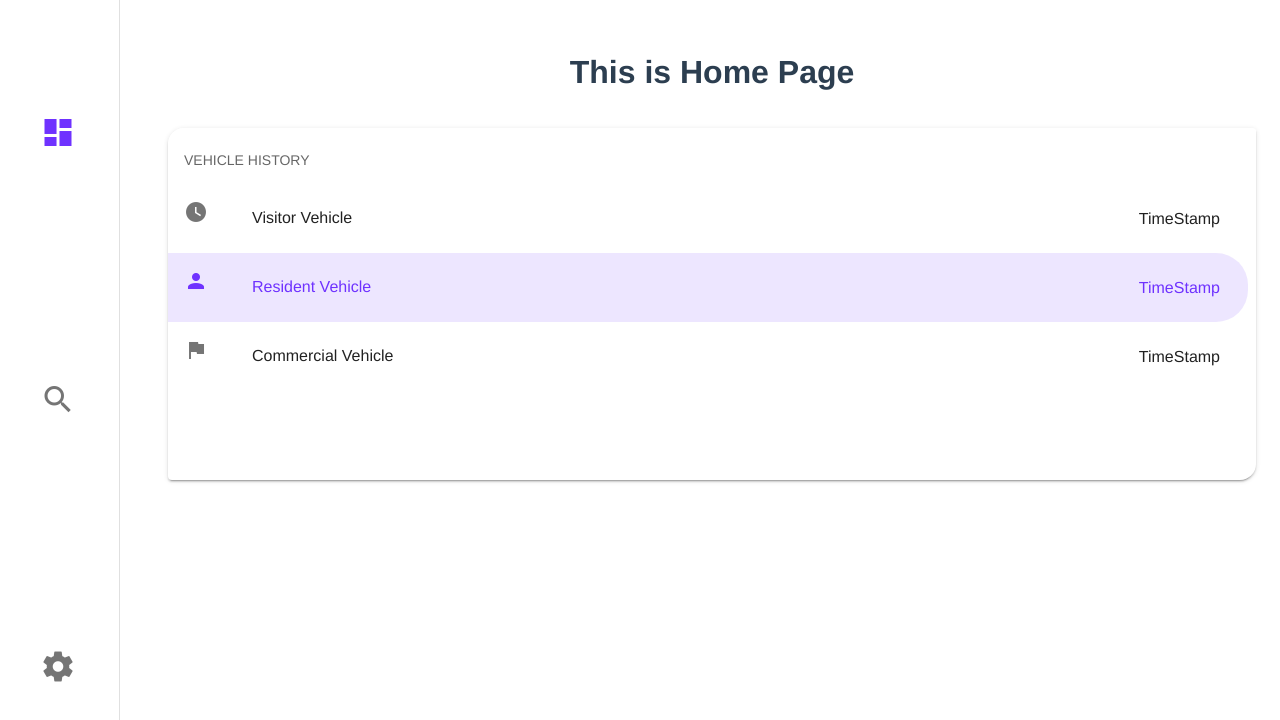
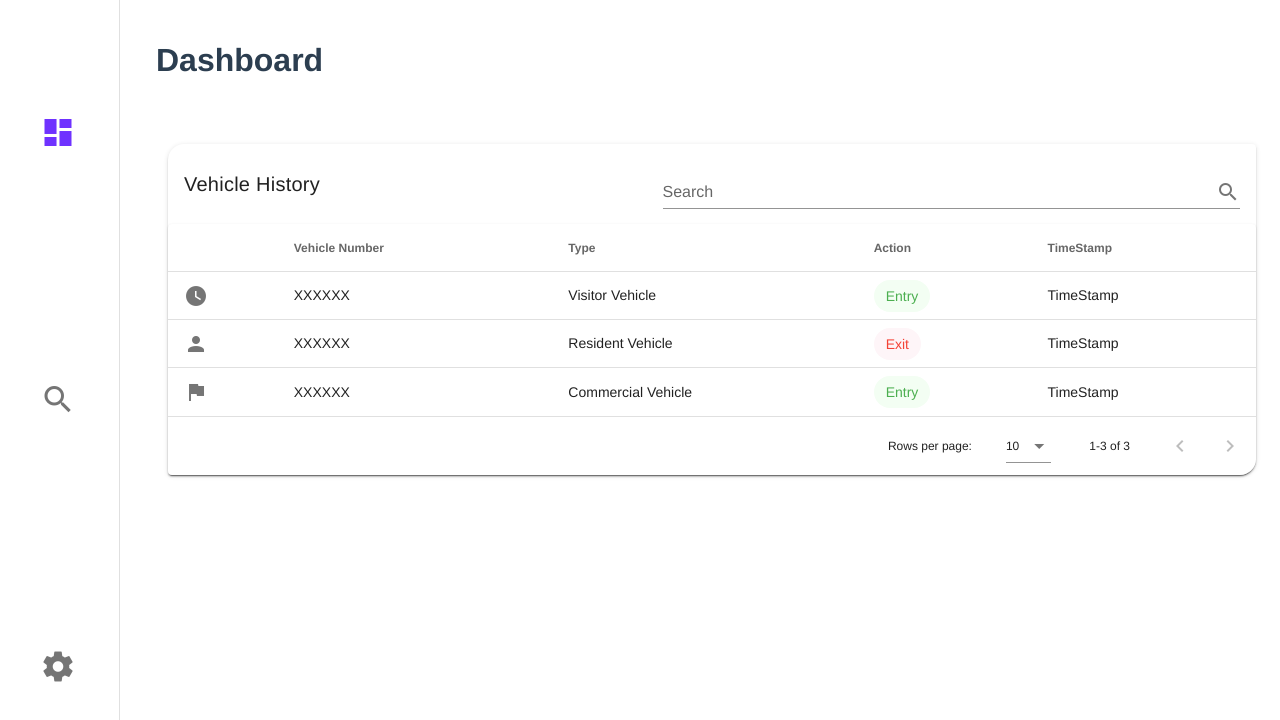
Before and after one commit to kingavatar/venex, a Vue app: page / in a window 1280 px wide. Shown: the top 720 px of the page. Built offline with nearby package versions, Linux system fonts and the light colour scheme.

Commit message:
Adding Tabulat Data plus Serach Field and Tooltips

```diff
--- a/src/components/AppNavigation.vue
+++ b/src/components/AppNavigation.vue
@@ -3,17 +3,32 @@
         <div class="drawer">
             <v-list flat nav>
                 <v-list-item to="/" color="primary" class="px-8">
-                    <v-icon large>mdi-view-dashboard</v-icon>
+                    <v-tooltip right>
+                        <template v-slot:activator="{ on, attrs }">
+                            <v-icon large v-bind="attrs" v-on="on">mdi-view-dashboard</v-icon>
+                        </template>
+                        <span>DashBoard</span>
+                    </v-tooltip>
                 </v-list-item>
             </v-list>
             <v-list flat nav>
                 <v-list-item to="/search" color="primary" class="px-8">
-                    <v-icon large>mdi-magnify</v-icon>
+                    <v-tooltip right>
+                        <template v-slot:activator="{ on, attrs }">
+                            <v-icon large v-bind="attrs" v-on="on">mdi-magnify</v-icon>
+                        </template>
+                        <span>Advanced Search</span>
+                    </v-tooltip>
                 </v-list-item>
             </v-list>
             <v-list flat nav>
                 <v-list-item to="/settings" color="primary" class="px-8">
-                    <v-icon large>mdi-cog</v-icon>
+                    <v-tooltip right>
+                        <template v-slot:activator="{ on, attrs }">
+                            <v-icon large v-bind="attrs" v-on="on">mdi-cog</v-icon>
+                        </template>
+                        <span>Settings</span>
+                    </v-tooltip>
                 </v-list-item>
             </v-list>
         </div>
--- a/src/views/Home.vue
+++ b/src/views/Home.vue
@@ -2,28 +2,62 @@
     <div class="home">
         <v-container fluid>
             <v-row>
+                <h1 class="pa-6">Dashboard</h1>
                 <v-col cols="12" class="ma-3 pa-6">
-                    <h1 class="pb-8">This is Home Page</h1>
-
                     <v-card shaped height="100%" width="100%">
-                        <v-list shaped>
+                        <!-- <v-list shaped>
                             <v-subheader>VEHICLE HISTORY</v-subheader>
                             <v-list-item-group v-model="item" color="primary">
-                                <v-list-item v-for="(item, i) in items" :key="i">
+                                <v-list-item
+                                    v-for="(item, i) in items"
+                                    :key="i"
+                                >
                                     <v-list-item-icon>
                                         <v-icon v-text="item.icon"></v-icon>
                                     </v-list-item-icon>
                                     <v-list-item-content>
                                         <v-col cols="auto" class="mr-auto">
-                                            <v-list-item-title v-text="item.vehicleNo"></v-list-item-title>
+                                            <v-list-item-title
+                                                v-text="item.vehicleNo"
+                                            ></v-list-item-title>
                                         </v-col>
                                         <v-col cols="auto">
-                                            <v-list-item-title v-text="item.time"></v-list-item-title>
+                                            <v-list-item-title
+                                                v-text="item.time"
+                                            ></v-list-item-title>
                                         </v-col>
                                     </v-list-item-content>
                                 </v-list-item>
                             </v-list-item-group>
-                        </v-list>
+                        </v-list>-->
+                        <v-card-title>
+                            Vehicle History
+                            <v-spacer></v-spacer>
+                            <v-text-field
+                                v-model="search"
+                                append-icon="mdi-magnify"
+                                label="Search"
+                                single-line
+                                hide-details
+                            ></v-text-field>
+                        </v-card-title>
+                        <v-data-table
+                            :headers="headers"
+                            :items="vehicles"
+                            :items-per-page="10"
+                            :search="search"
+                            class="elevation-1"
+                        >
+                            <template v-slot:item.icon="{ item }">
+                                <v-icon>{{ item.icon }}</v-icon>
+                            </template>
+                            <template v-slot:item.action="{ item }">
+                                <v-chip
+                                    :color="getColor(item.action)"
+                                    :text-color="getTextColor(item.action)"
+                                >{{ item.action }}</v-chip>
+                            </template>
+                        </v-data-table>
                     </v-card>
                 </v-col>
             </v-row>
@@ -38,7 +72,7 @@ export default {
     name: 'Home',
     components: {},
     data: () => ({
-        item: 1,
+        item: 0,
         items: [
             {
                 vehicleNo: 'Visitor Vehicle',
@@ -50,12 +84,60 @@ export default {
                 time: 'TimeStamp',
                 icon: 'mdi-account'
             },
+
             {
                 vehicleNo: 'Commercial Vehicle',
                 time: 'TimeStamp',
                 icon: 'mdi-flag'
             }
+        ],
+        search: '',
+        headers: [
+            { align: 'start', sortable: false, value: 'icon' },
+            {
+                text: 'Vehicle Number',
+                value: 'number'
+            },
+            { text: 'Type', value: 'type' },
+            { text: 'Action', value: 'action' },
+            { text: 'TimeStamp', value: 'time' }
+        ],
+        vehicles: [
+            {
+                action: 'Entry',
+                number: 'XXXXXX',
+                type: 'Visitor Vehicle',
+                time: 'TimeStamp',
+                icon: 'mdi-clock'
+            },
+            {
+                action: 'Exit',
+                number: 'XXXXXX',
+                type: 'Resident Vehicle',
+                time: 'TimeStamp',
+                icon: 'mdi-account'
+            },
+
+            {
+                action: 'Entry',
+                number: 'XXXXXX',
+                type: 'Commercial Vehicle',
+                time: 'TimeStamp',
+                icon: 'mdi-flag'
+            }
         ]
-    })
+    }),
+    methods: {
+        getColor(action) {
+            if (action === 'Entry') return '#F3FEF3';
+            else if (action === 'Exit') return '#FEF5F8';
+            else return '#FFF9F4';
+        },
+        getTextColor(action) {
+            if (action === 'Entry') return 'green';
+            else if (action === 'Exit') return 'red';
+            else return 'orange';
+        }
+    }
 };
 </script>
```
